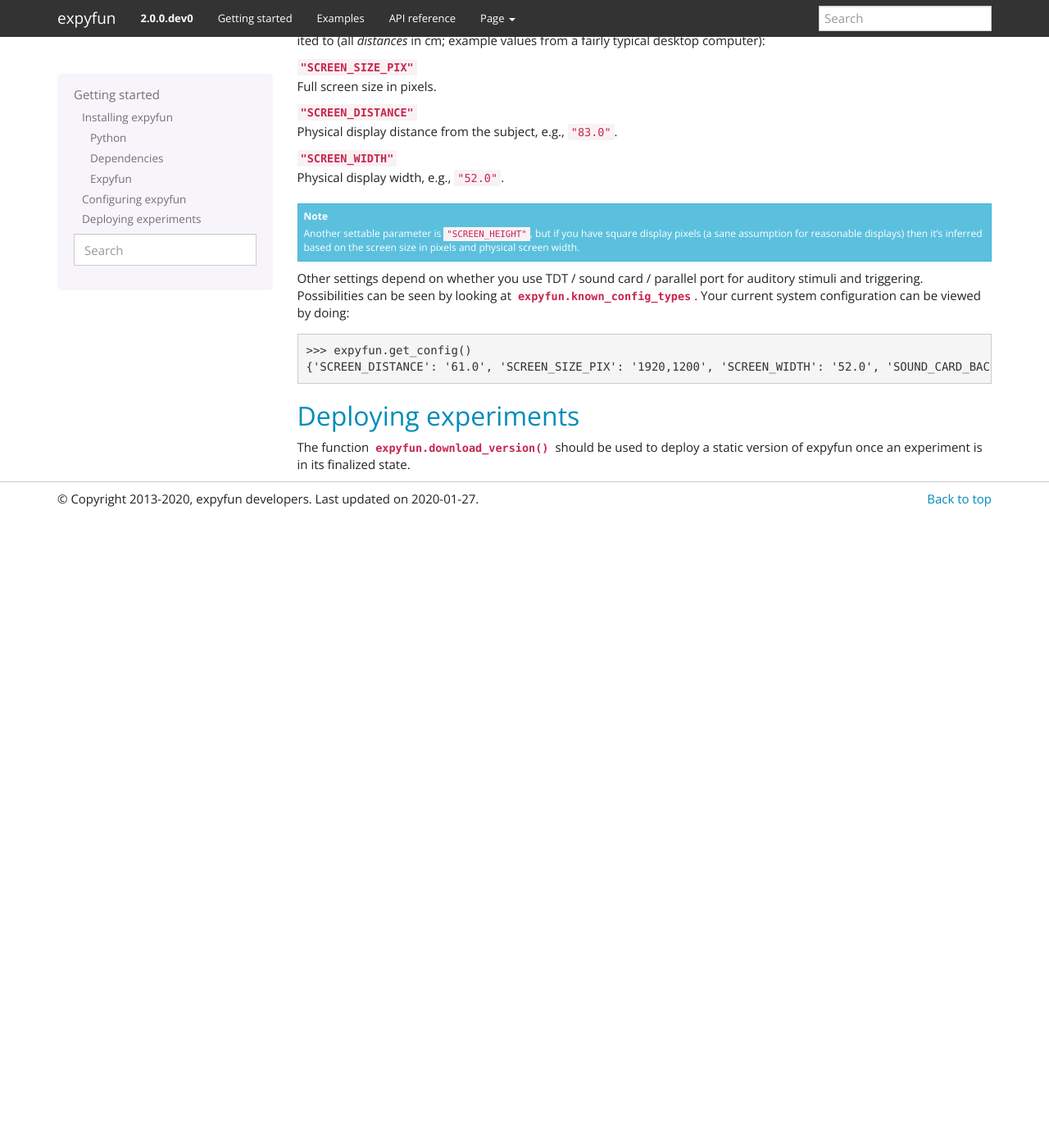
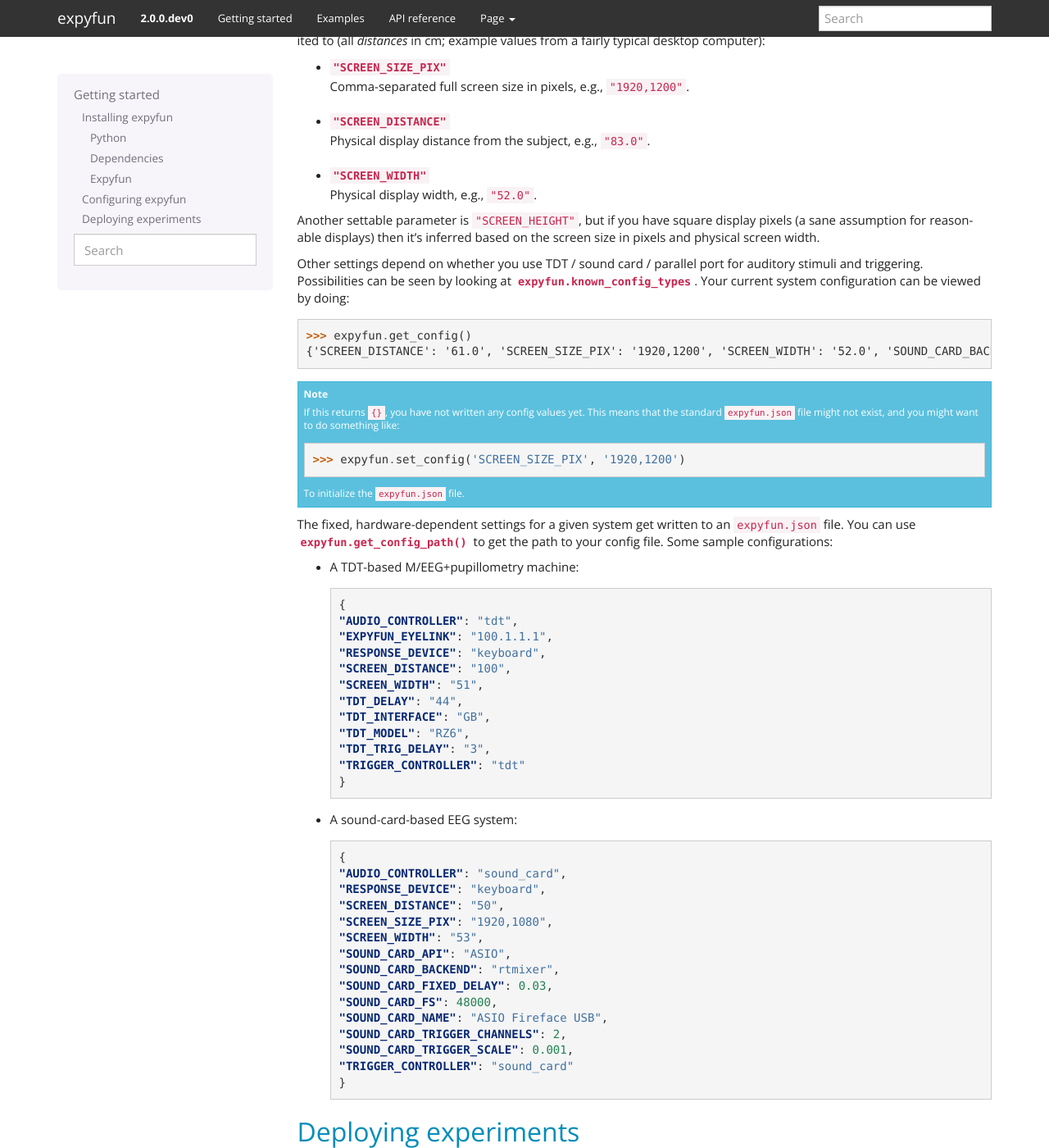
Before and after one commit to LABSN/expyfun, a Sphinx documentation site: the page built from doc/getting_started.rst, in a window 1280 px wide and 1400 px high, scrolled down 1452 px. Shown: the whole window at 82% size. Built offline with Sphinx 7.4.7, drawn with Linux system fonts in a browser that asks for light colours; before the commit the page ends 2082 px from its top, so only the background shows below that; some of the changed text lies outside the part shown.

Commit message:
DOC: Document configs

```diff
--- a/doc/getting_started.rst
+++ b/doc/getting_started.rst
@@ -72,7 +72,8 @@
 
 - oscilloscope
 - photodiode
-- parallel port breakout or TDT trigger breakout
+- parallel port breakout, TDT trigger breakout, or sound card SPDIF-to-TTL
+  converter
 - auditory connectors to go 1/4" or 1/8" output->BNC
 - Running :ref:`synchronization_tests`
 
@@ -88,18 +89,16 @@
 manual JSON editing) include, but are not limited to (all *distances* in cm;
 example values from a fairly typical desktop computer):
 
-``"SCREEN_SIZE_PIX"``
-    Full screen size in pixels.
-``"SCREEN_DISTANCE"``
+- ``"SCREEN_SIZE_PIX"``
+    Comma-separated full screen size in pixels, e.g., ``"1920,1200"``.
+- ``"SCREEN_DISTANCE"``
     Physical display distance from the subject, e.g., ``"83.0"``.
-``"SCREEN_WIDTH"``
+- ``"SCREEN_WIDTH"``
     Physical display width, e.g., ``"52.0"``.
 
-.. note::
-
-     Another settable parameter is ``"SCREEN_HEIGHT"``, but if you have square
-     display pixels (a sane assumption for reasonable displays) then it's
-     inferred based on the screen size in pixels and physical screen width.
+Another settable parameter is ``"SCREEN_HEIGHT"``, but if you have square
+display pixels (a sane assumption for reasonable displays) then it's inferred
+based on the screen size in pixels and physical screen width.
 
 Other settings depend on whether you use TDT / sound card / parallel port for
 auditory stimuli and triggering. Possibilities can be seen by looking at
@@ -109,6 +108,58 @@
     >>> expyfun.get_config()
     {'SCREEN_DISTANCE': '61.0', 'SCREEN_SIZE_PIX': '1920,1200', 'SCREEN_WIDTH': '52.0', 'SOUND_CARD_BACKEND': 'rtmixer'}
 
+.. note::
+
+    If this returns ``{}``, you have not written any config values yet. This
+    means that the standard ``expyfun.json`` file might not exist, and
+    you might want to do something like::
+
+        >>> expyfun.set_config('SCREEN_SIZE_PIX', '1920,1200')
+
+    To initialize the ``expyfun.json`` file.
+
+
+The fixed, hardware-dependent settings for a given system get written to
+an ``expyfun.json`` file. You can use :func:`expyfun.get_config_path` to
+get the path to your config file. Some sample configurations:
+
+- A TDT-based M/EEG+pupillometry machine:
+
+  .. code-block:: JSON
+
+    {
+    "AUDIO_CONTROLLER": "tdt",
+    "EXPYFUN_EYELINK": "100.1.1.1",
+    "RESPONSE_DEVICE": "keyboard",
+    "SCREEN_DISTANCE": "100",
+    "SCREEN_WIDTH": "51",
+    "TDT_DELAY": "44",
+    "TDT_INTERFACE": "GB",
+    "TDT_MODEL": "RZ6",
+    "TDT_TRIG_DELAY": "3",
+    "TRIGGER_CONTROLLER": "tdt"
+    }
+
+- A sound-card-based EEG system:
+
+  .. code-block:: JSON
+
+    {
+    "AUDIO_CONTROLLER": "sound_card",
+    "RESPONSE_DEVICE": "keyboard",
+    "SCREEN_DISTANCE": "50",
+    "SCREEN_SIZE_PIX": "1920,1080",
+    "SCREEN_WIDTH": "53",
+    "SOUND_CARD_API": "ASIO",
+    "SOUND_CARD_BACKEND": "rtmixer",
+    "SOUND_CARD_FIXED_DELAY": 0.03,
+    "SOUND_CARD_FS": 48000,
+    "SOUND_CARD_NAME": "ASIO Fireface USB",
+    "SOUND_CARD_TRIGGER_CHANNELS": 2,
+    "SOUND_CARD_TRIGGER_SCALE": 0.001,
+    "TRIGGER_CONTROLLER": "sound_card"
+    }
+
 Deploying experiments
 ---------------------
 The function :func:`expyfun.download_version` should be used to deploy a
--- a/doc/python_reference.rst
+++ b/doc/python_reference.rst
@@ -31,6 +31,7 @@
    decimals_to_binary
    download_version
    get_config
+   get_config_path
    get_keyboard_input
    known_config_types
    set_log_level
--- a/expyfun/__init__.py
+++ b/expyfun/__init__.py
@@ -10,8 +10,8 @@
 # have to import verbose first since it's needed by many things
 from ._utils import (set_log_level, set_log_file, set_config, check_units,
                      get_config, get_config_path, fetch_data_file,
-                     run_subprocess)
-from ._utils import verbose_dec as verbose, building_doc, known_config_types
+                     run_subprocess, verbose_dec as verbose, building_doc,
+                     known_config_types)
 from ._git import assert_version, download_version
 from ._experiment_controller import ExperimentController, get_keyboard_input
 from ._eyelink_controller import EyelinkController
```
Also changed, not shown: other parts of doc/getting_started.rst (+1 -1 lines).
